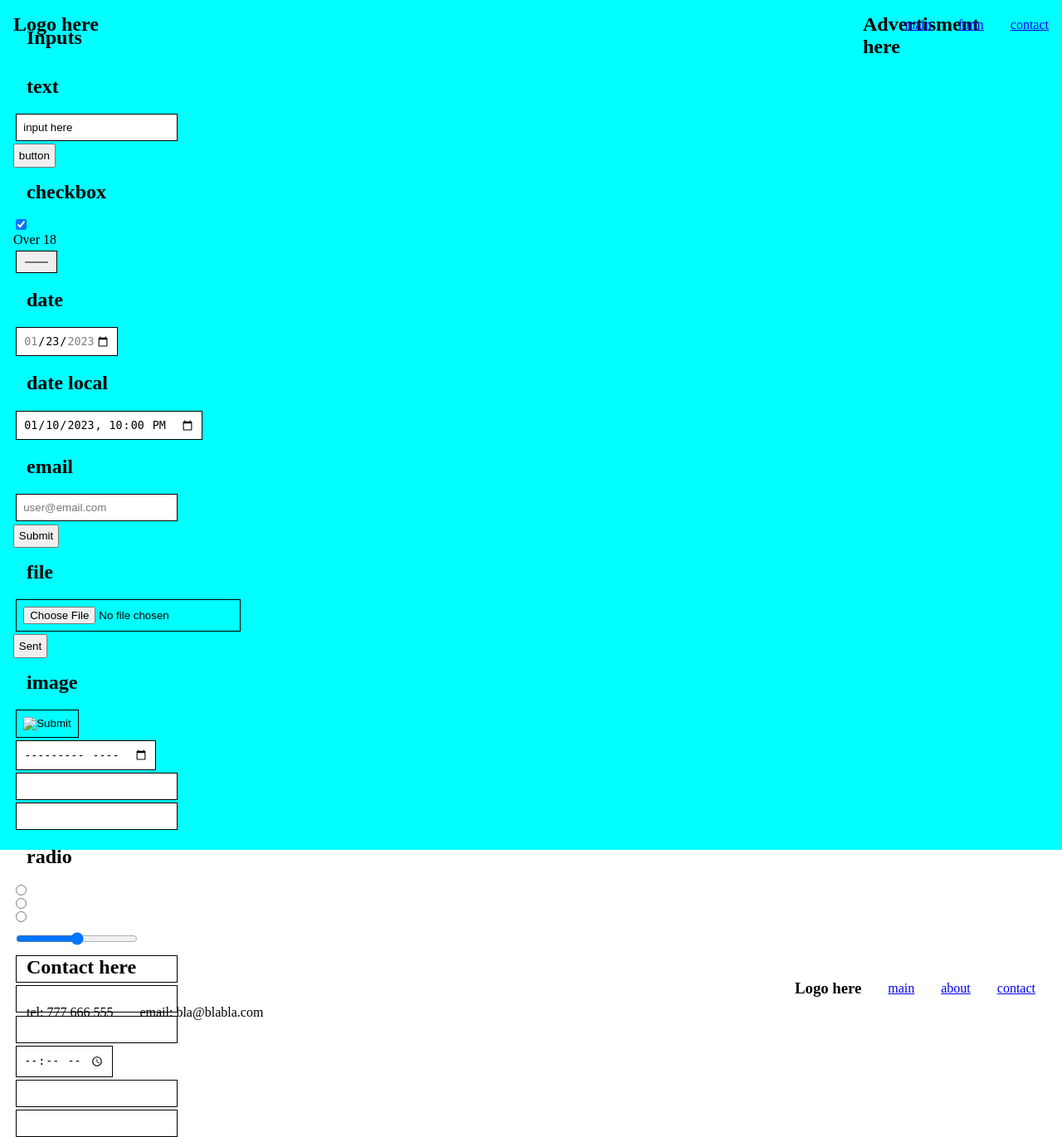
After one commit to mrLipovsky/Web_Development, a PHP site: page /inputs.html in a window 1280 px wide. The commit adds this page. Shown: the whole page at 83% size. Run offline with PHP 8.4, Linux system fonts and the light colour scheme.

Commit message:
html form tags

```diff
--- /dev/null
+++ b/web_230123/inputs.html
@@ -0,0 +1,164 @@
+<!DOCTYPE html>
+<html lang="en">
+<head>
+    <meta charset="UTF-8">
+    <meta http-equiv="X-UA-Compatible" content="IE=edge">
+    <meta name="viewport" content="width=device-width, initial-scale=1.0">
+    <title>Document</title>
+    <link rel="stylesheet" href="style.css">
+</head>
+<body>
+    <header>
+        <nav class="header-navigation__menu">
+            <h1>Logo here</h1>
+            <ul>
+                <li><a href="index.html">main</a></li>
+                <li><a href="form.html">form</a></li>
+                <li><a href="#">contact</a></li>
+            </ul>
+        </nav>
+    </header>
+
+    <main>
+            <section class="main-section__inputs">
+                <h2>Inputs</h2>
+                <div class="main-section__input-name">
+                    <h2>text</h2>
+                    <input
+                    type="text"
+                    value="input here"
+                    name="example user name"
+                    placeholder="user name here"
+                    id="someName"
+                    >
+                    <label for="someName"></label>
+                    <!-- inputs: disabled, readonly, required -->
+
+                    <!-- <input type="button" name="" id=""> -->
+                    <button>button</button>
+                </div>
+
+                <div class="main-section__input-checkbox">
+                    <h2>checkbox</h2>
+                    <input
+                    type="checkbox"
+                    name="adult"
+                    id="checkboxId"
+                    checked
+                    >
+                    <label for="checkboxId"> Over 18 </label>
+                </div>
+
+                <input type="color" name="" id="">
+
+                <div class="main-section__input-date">
+                    <h2>date</h2>
+                    <input
+                    type="date"
+                    value="2023-01-23"
+                    min="2023-01-10"
+                    max="2023-01-27"
+                    name="date"
+                    id="">
+                </div>
+
+                <div class="main-section__input-date-local">
+                    <h2>date local</h2>
+                    <input
+                    type="datetime-local"
+                    value="2023-01-10 22:00"
+                    name="datetime-local"
+                    id="">
+                </div>
+
+                <div class="main-section__input-email">
+                    <h2>email</h2>
+                    <form>
+                        <input
+                        type="email"
+                        name="email"
+                        placeholder="user@email.com"
+                        pattern=".+@+[a-zA-Z]*.\.com"
+                        id=""
+                        >
+                        <button type="submit">Submit</button>
+                    </form>
+                </div>
+
+                <div class="main-section__input-file">
+                    <h2>file</h2>
+                    <input
+                    type="file"
+                    name=""
+                    id=""
+                    accept="application/pdf "
+                    >
+                    <button type="submit">Sent</button>
+                </div>
+
+                <input type="hidden" name="" id="">
+
+                <div class="main-section__input-image">
+                    <h2>image</h2>
+                    <input
+                    type="image"
+                    name=""
+                    id=""
+                    >
+                </div>
+
+                <input type="month" name="" id="">
+                <input type="number" name="" id="">
+                <input type="password" name="" id="">
+
+                <div class="main-section__input-radio">
+                    <h2>radio</h2>
+                    <label for="a"></label>
+                    <input type="radio" name="options" id="a">
+                    <label for="b"></label>
+                    <input type="radio" name="options" id="b">
+                    <label for="c"></label>
+                    <input type="radio" name="options" id="c">
+                </div>
+
+                <input type="range" name="" id="">
+                <!-- <input type="reset" name="" id=""> -->
+                <!-- reset button mozeme pouzit -->
+                <input type="search" name="" id="">
+                <!-- <input type="submit" name="" id=""> -->
+                <!-- submit button mozeme pouzit button -->
+                <input type="tel" name="" id="">
+                <input type="text" name="" id="">
+                <input type="time" name="" id="">
+                <input type="url" name="" id="">
+
+                <input type="calendar">
+            </section>
+
+        <aside class="main-aside">
+            <h2>Advertisment here</h2>
+        </aside>
+    </main>
+
+
+    <footer>
+        <section>
+            <h2>
+                Contact here
+            </h2>
+            <ul>
+                <li>tel: 777 666 555</li>
+                <li>email: bla@blabla.com</li>
+            </ul>
+        </section>
+        <nav class="footer-navigation__menu">
+            <h3>Logo here</h3>
+            <ul>
+                <li><a href="#">main</a></li>
+                <li><a href="#">about</a></li>
+                <li><a href="#">contact</a></li>
+            </ul>
+        </nav>
+    </footer>
+</body>
+</html>
--- a/web_230123/style.css
+++ b/web_230123/style.css
@@ -1,5 +1,85 @@
+/* ALL */
+
 * {
     margin: 0;
     padding: 0;
     box-sizing: border-box;
 }
+
+button {
+    padding: 0.3rem;
+}
+
+
+/* header  */
+header {
+    position: fixed;
+    width: 100%;
+    height: 3rem;
+}
+
+nav {
+    display: flex;
+    justify-content:space-between;
+    align-items: center ;
+}
+
+h1, h2, h3, p {
+    padding: 1rem;
+}
+
+ul {
+    display: flex;
+    list-style:none;
+}
+
+li {
+    align-items: center ;
+    color:black;
+    padding: 1rem;
+}
+
+/* main */
+main {
+    display: flex;
+    height: 80vw;
+    margin-bottom: 6rem;
+    background-color: aqua;
+}
+
+.main-section {
+    margin-top: 6rem;
+}
+
+input {
+    border: 1px solid black;
+    display: flex;
+    padding: .5rem;
+    margin: .2rem;
+
+}
+
+.main-section__inputs {
+    width: 80vw;
+    padding: 1rem;
+}
+
+
+/*
+====== main aside ======
+*/
+.main-aside {
+    width: 10vw;
+}
+
+
+/* footer */
+footer {
+    display: flex;
+    justify-content:space-between;
+    padding: 1rem;
+}
+
+footer-navigation__menu > h3 {
+    padding-right: 4rem;
+}
```
Also changed, not shown: web_230123/form.html (added, +67 -0 lines), web_230123/index.html (+52 -5 lines).
